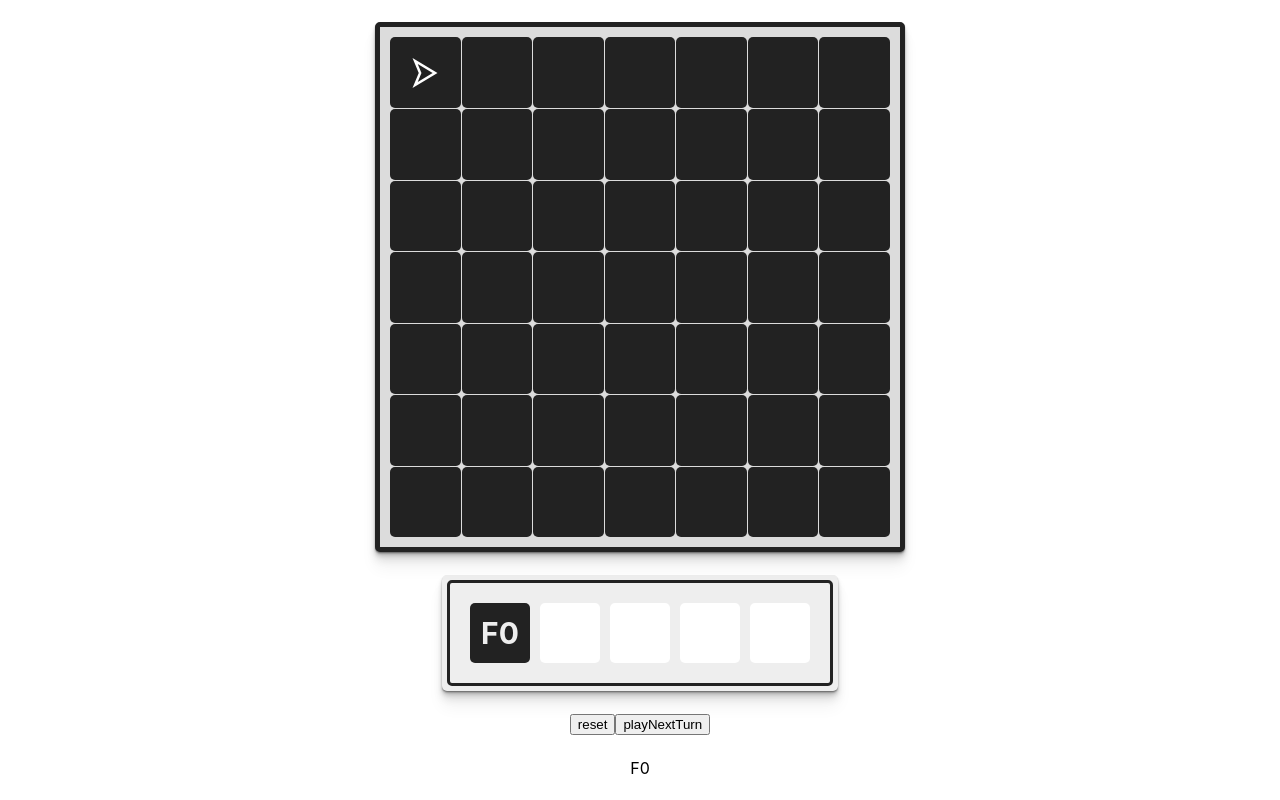
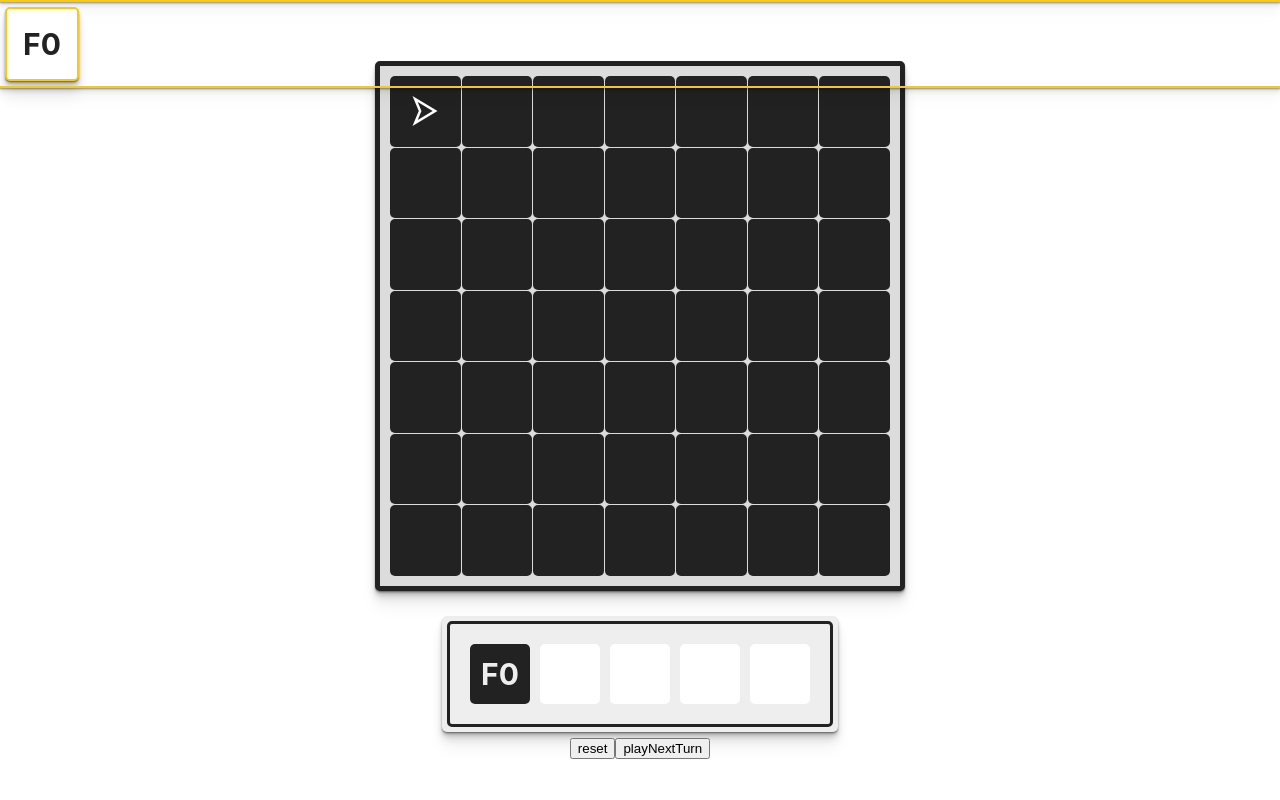
Before and after one commit to Ezeial/42GAME-CLONE, a React (Create React App) app: page / in a window 1280 px wide. Built offline with nearby package versions, Linux system fonts and the light colour scheme.

Commit message:
CSS_QUEUE

```diff
--- a/src/App.js
+++ b/src/App.js
@@ -10,10 +10,12 @@ import ShipContextProvider from "./contexts/ShipContextProvider";
 import ActionContextProvider from "./contexts/ActionContextProvider";
 
 const Container = styled.div`
+  overflow: hidden;
   display: flex;
+  position: relative;
   width: 100%;
   height: 100vh;
-  justify-content: space-evenly;
+  justify-content: center;
   align-items: center;
   flex-direction:column;
 `;
--- a/src/components/Queue.js
+++ b/src/components/Queue.js
@@ -1,17 +1,85 @@
 import React from 'react';
 import { useShipStore } from "../contexts/ShipContextProvider"
 import styled from 'styled-components'
+import Move from '../assets/Move.svg'
 
 const Container = styled.div`
+    position: absolute;
+    left: 0;
+    top: 0px;
+    min-width: 100%;
+    display:flex;
+    flex-direction:column;
+`
+
+const Line = styled.div`
+    width: 100%;
+    height: 2px;
+    background-color: #f7ca18;
+    box-shadow: 0 1px 1px rgba(0,0,0,0.25),
+    0 2px 2px rgba(0,0,0,0.20),
+    0 4px 4px rgba(0,0,0,0.15),
+    0 8px 8px rgba(0,0,0,0.10),
+    0 16px 16px rgba(0,0,0,0.05);
+`
+
+const ActionsContainer = styled.div`
     display:flex;
 `
+const Action = styled.div`
+    width: 60px;
+    height: 60px;
+    background-color: ${props => props.bg ? props.bg : '#FFF'};
+    border-radius: 5px;
+    padding: 5px;
+    margin: 5px;
+
+    display:flex;
+    align-items:center;
+    justify-content:center;
+
+    color: ${props => props.color ? props.color : '#222'};
+    font-size: 30px;
+    font-weight: bold;
+
+    ${props => props.first && `border: solid 2px #f7ca18;`}
+    cursor: pointer;
+    outline:none;
+    box-shadow: 0 1px 1px rgba(0,0,0,0.25),
+    0 2px 2px rgba(0,0,0,0.20),
+    0 4px 4px rgba(0,0,0,0.15),
+    0 8px 8px rgba(0,0,0,0.10),
+    0 16px 16px rgba(0,0,0,0.05);
+`
+
+const Svg = styled.img`
+    width: 40px;
+    transform: rotate(${props => props.rotate}deg);
+`
+
 function Queue() {
+
+    const moveEnum = Object.freeze({
+        FORWARD: 90,
+        LEFT: 0,
+        RIGHT: 180
+    })
+    const moves = ['FORWARD', 'LEFT', 'RIGHT']
 
     const { actions } = useShipStore()
 
     return (
         <Container>
-            { actions.map((a, i) => <div key = {i}>{a}</div>) }
+            <Line/>
+                <ActionsContainer>
+                {
+                    actions.filter((a, i) => !(i > 30)).map((a, i) => <Action first = {i === 0} key = {i}>
+                    {moves.includes(a) ? <Svg src = {Move} rotate = {moveEnum[a]}/> : a}
+                    </Action>)
+                }
+                </ActionsContainer>
+
+            <Line/>
         </Container>
     )
 }
--- a/src/components/action.js
+++ b/src/components/action.js
@@ -3,6 +3,7 @@ import ActionBox from '../subcomponents/ActionBox'
 import styled from 'styled-components'
 
 const Container = styled.div`
+  margin: 5px;
   display:flex;
   justify-content:space-between;
   align-items:center;
--- a/src/components/board.js
+++ b/src/components/board.js
@@ -13,6 +13,7 @@ const Container = styled.div`
     grid-gap: 1px;
 
     padding: 10px;
+    margin: 20px;
     border: solid 5px #222;
     border-radius: 5px;
 
```
